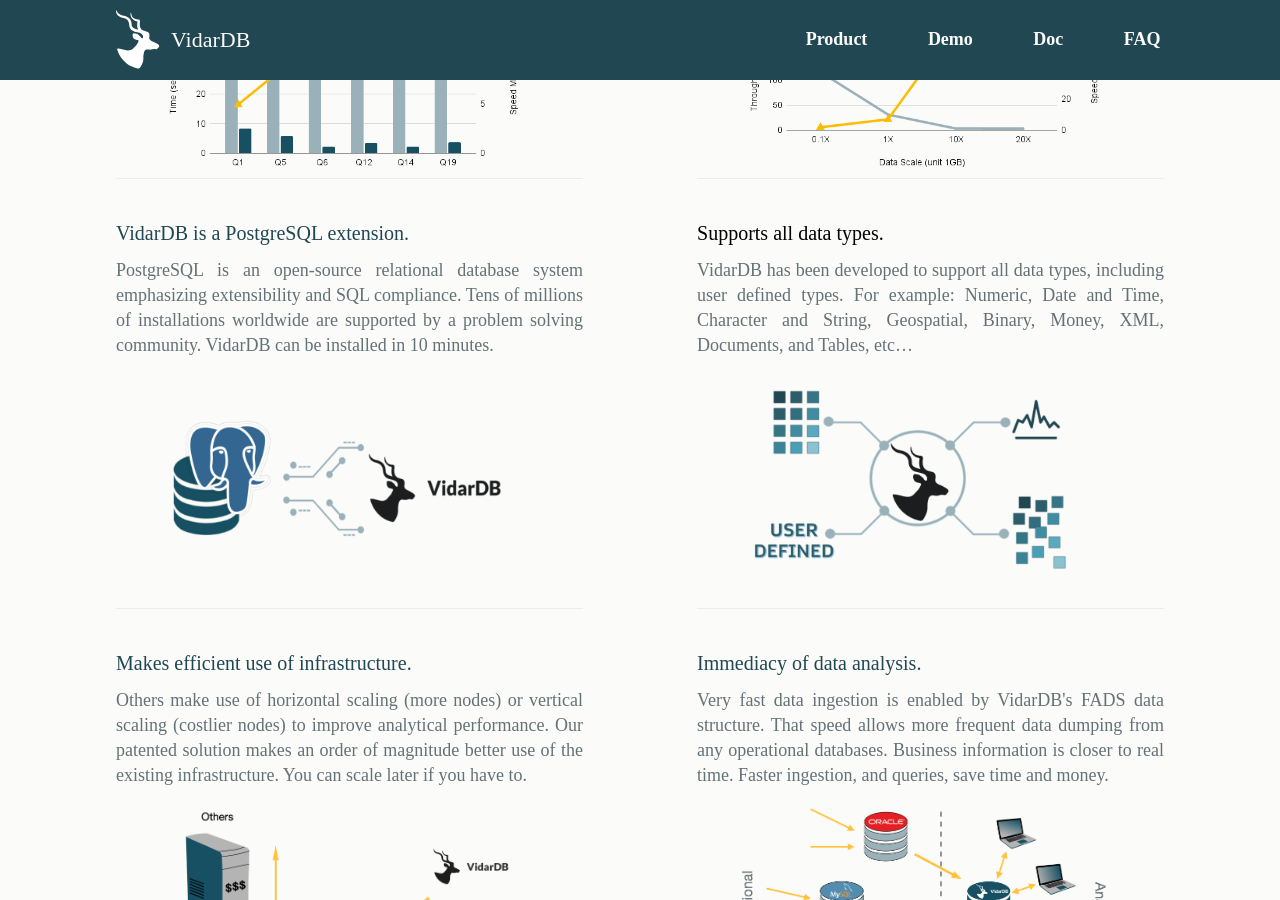
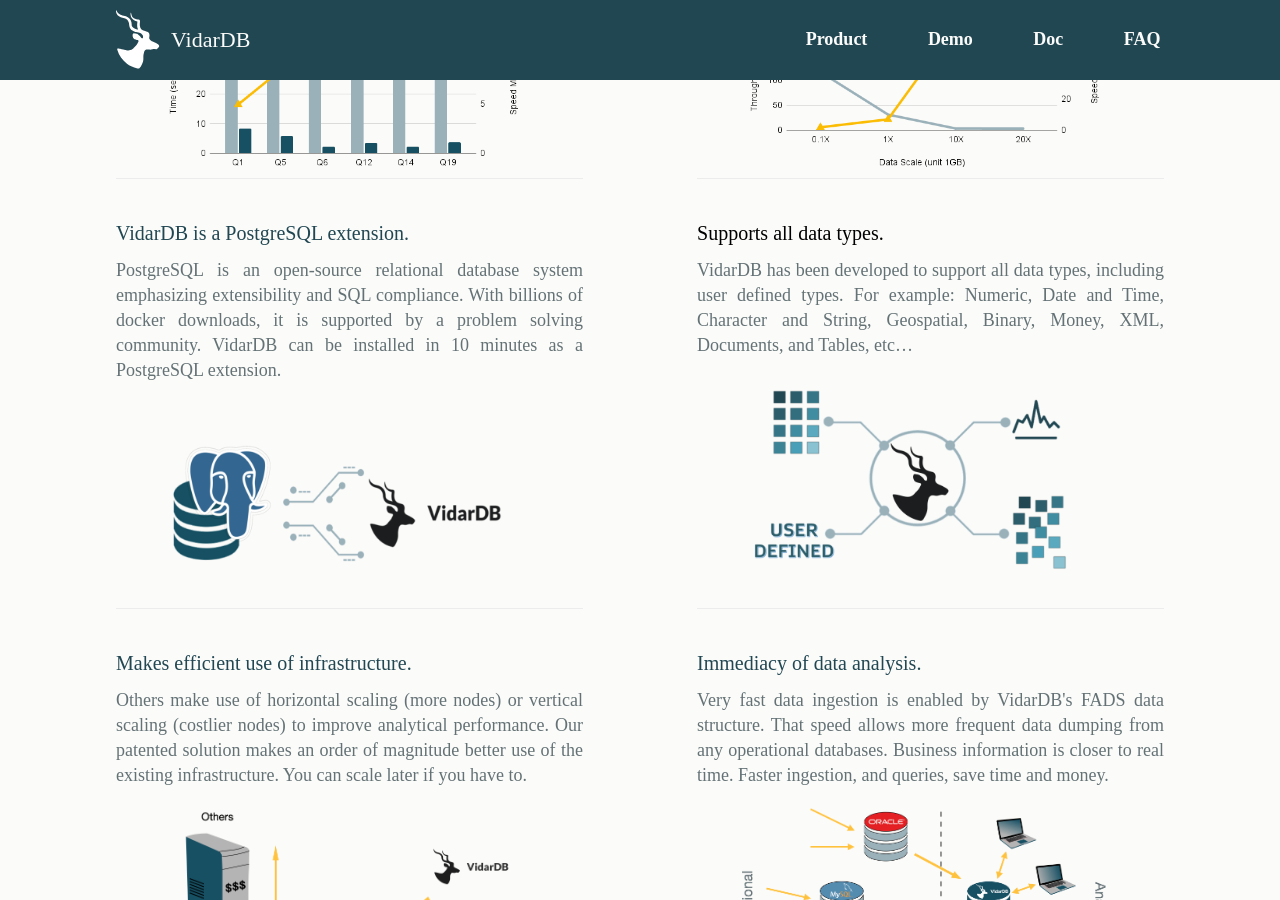
Before and after one commit to vidardb/vidardb.github.io, a Jekyll site: the page built from index.html, in a window 1280 px wide and 900 px high, scrolled down 805 px. Built offline with Jekyll 4.4.1, drawn with Linux system fonts in a browser that asks for light colours; some web fonts are replaced; the list of posts is cut into pages by our own code.

Commit message:
Update index.html

```diff
--- a/index.html
+++ b/index.html
@@ -102,8 +102,8 @@
                     <h2><a href="//{{ site.address }}/docs/specification/#postgresql-extension">VidarDB is a PostgreSQL extension.</a></h2>
                     <p>
                         PostgreSQL is an open-source relational database system emphasizing extensibility and SQL compliance.
-                        Tens of millions of installations worldwide are supported by a problem solving community.
-                        VidarDB can be installed in 10 minutes.
+                        With billions of docker downloads, it is supported by a problem solving community.
+                        VidarDB can be installed in 10 minutes as a PostgreSQL extension.
                     </p>
                     <img src="/assets/images/landing/feature/3-postgres_extension.png">
                 </article>
```
